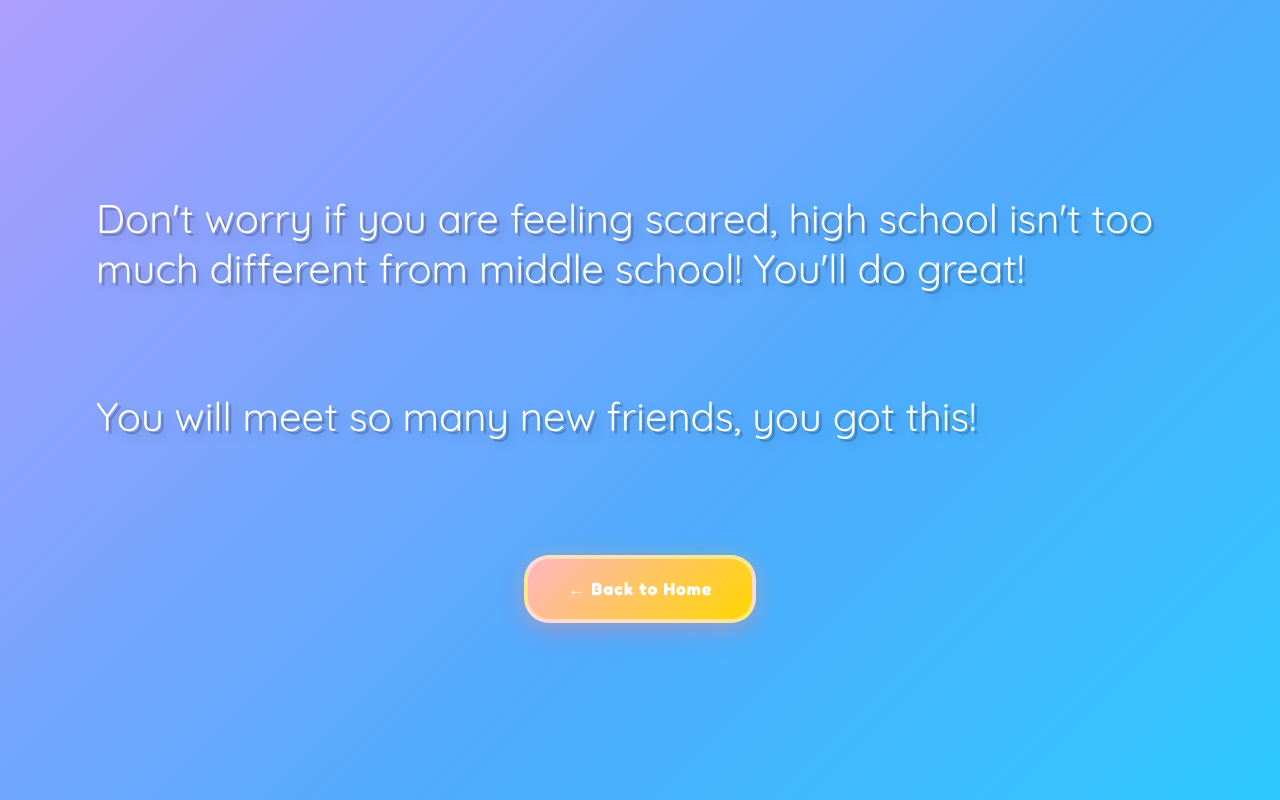
After one commit to andreaTheCoder/TritonHacks, a Flask app: page /advice in a window 1280 px wide. The commit adds this page. Run offline with Flask 3, Linux system fonts and the light colour scheme; parts of the project's set-up code (start-up, migrations or seed data) failed here and were passed over; some web fonts are replaced.

Commit message:
beginning effors

```diff
--- a/public/app.py
+++ b/public/app.py
@@ -7,6 +7,12 @@ file = open("static/classes.csv", mode = "r")
 
 classes = list(csv.reader(file))
 
+file = open("static/advice.csv", mode = "r")
+
+advice_csv = list(csv.reader(file))
+
+for quote in advice:
+    print(quote)
 @app.route("/")
 def index():
     print(request.args.get("name"))
@@ -23,3 +29,8 @@ def schedule():
 @app.route("/links")
 def links():
     return render_template("links.html")
+
+
+@app.route("/advice")
+def advice():
+    return render_template("advice.html", advice_csv = advice_csv)
--- /dev/null
+++ b/public/static/advice.csv
@@ -0,0 +1,2 @@
+"Don't worry if you are feeling scared, high school isn't too much different from middle school! You'll do great!"
+"You will meet so many new friends, you got this!"
--- /dev/null
+++ b/public/templates/advice.html
@@ -0,0 +1,11 @@
+{% extends "layout.html" %}
+{% block body %}
+
+    {% for quote in advice_csv %}
+        <p>{{ quote[0] }}</p>
+        <br>
+    {% endfor %}
+    <div class="button-container">
+        <a href="/" class="back-button">← Back to Home</a>
+    </div>
+{% endblock %}
--- a/public/templates/main.html
+++ b/public/templates/main.html
@@ -9,5 +9,8 @@
         <a href="/links" target ="_blank">
             <button class="cute-btn clubs-btn maker">Links and Resources 🎭</button>
         </a>
+         <a href="/advice">
+            <button class="cute-btn clubs-btn maker">What high schoolers say 🎭</button>
+        </a>
     </div>
 {% endblock %}
```
